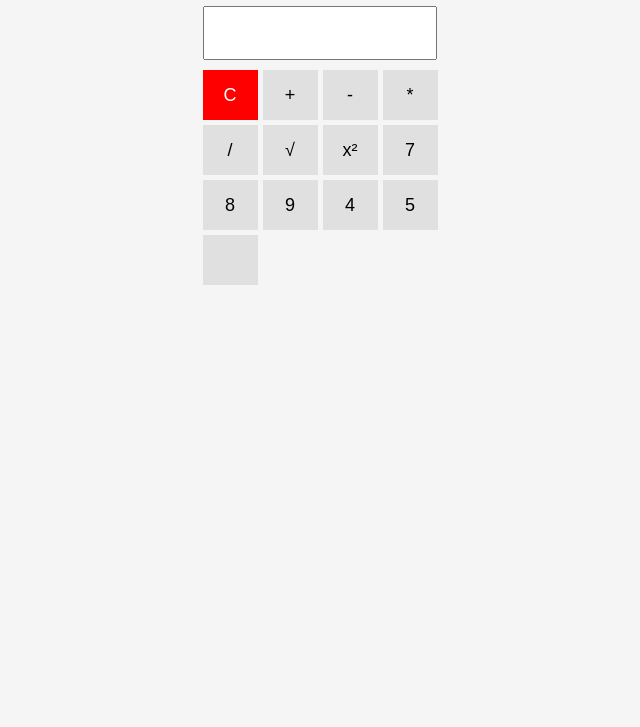
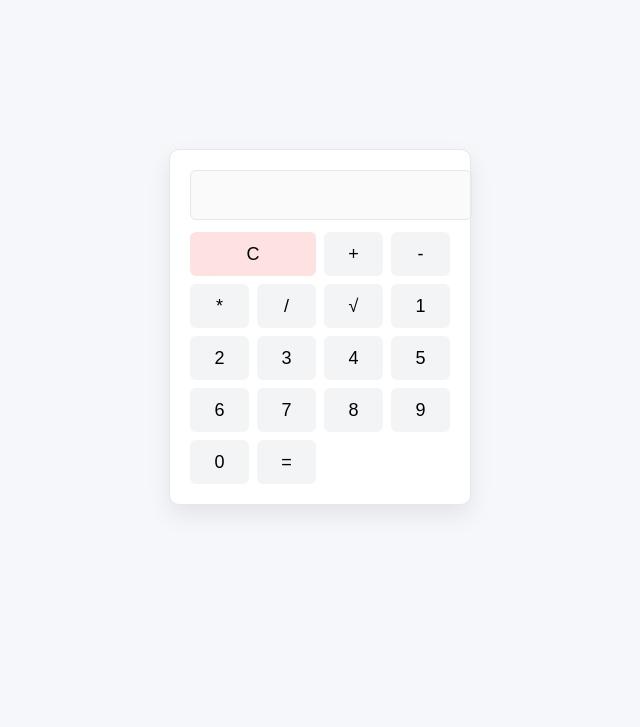
Before and after one commit to lsah62431/calculator-devops, a website: page docs/index.html in a window 1280 px wide. Shown: the part 73-800 px from the top of the page, without its empty margins (320-960 px from the left). Drawn offline with Linux system fonts and the light colour scheme.

Commit message:
Update index.html

```diff
--- a/docs/index.html
+++ b/docs/index.html
@@ -1,67 +1,33 @@
 <!DOCTYPE html>
-<html lang="ar">
+<html lang="en">
 <head>
   <meta charset="UTF-8">
-  <meta name="viewport" content="width=device-width, initial-scale=1.0">
-  <title>آلة حاسبة</title>
-  <style>
-    body {
-      font-family: Arial, sans-serif;
-      text-align: center;
-      background-color: #f5f5f5;
-    }
-    h1 {
-      margin-top: 20px;
-    }
-    #display {
-      width: 220px;
-      height: 40px;
-      font-size: 20px;
-      text-align: right;
-      margin-bottom: 10px;
-      padding: 5px;
-    }
-    .buttons {
-      display: grid;
-      grid-template-columns: repeat(4, 55px);
-      grid-gap: 5px;
-      justify-content: center;
-    }
-    button {
-      height: 50px;
-      font-size: 18px;
-      background-color: #e0e0e0;
-      border: none;
-      cursor: pointer;
-    }
-    button:hover {
-      background-color: #d5d5d5;
-    }
-    button.red {
-      background-color: red;
-      color: white;
-    }
-  </style>
+  <title>آلة حاسبة بسيطة</title>
+  <link rel="stylesheet" href="style.css">
 </head>
 <body>
-
-  <h1>آلة حاسبة</h1>
-  <input type="text" id="display" readonly>
-
+  <div class="calculator">
+    <input type="text" id="display" disabled>
     <div class="buttons">
-    <button class="red" onclick="clearDisplay()">C</button>
+      <button onclick="clearDisplay()">C</button>
       <button onclick="append('+')">+</button>
       <button onclick="append('-')">-</button>
       <button onclick="append('*')">*</button>
-
       <button onclick="append('/')">/</button>
       <button onclick="append('√')">√</button>
-    <button onclick="append('^2')">x²</button>
+      <button onclick="append('1')">1</button>
+      <button onclick="append('2')">2</button>
+      <button onclick="append('3')">3</button>
+      <button onclick="append('4')">4</button>
+      <button onclick="append('5')">5</button>
+      <button onclick="append('6')">6</button>
       <button onclick="append('7')">7</button>
-
       <button onclick="append('8')">8</button>
       <button onclick="append('9')">9</button>
-    <button onclick="append('4')">4</button>
-
-    <button onclick="append('5')">5</button>
-    <button onclick="append('6')">
+      <button onclick="append('0')">0</button>
+      <button onclick="calculate()">=</button>
+    </div>
+  </div>
+  <script src="script.js"></script>
+</body>
+</html>
```
Lines whose indentation alone changed are shown as unchanged.
